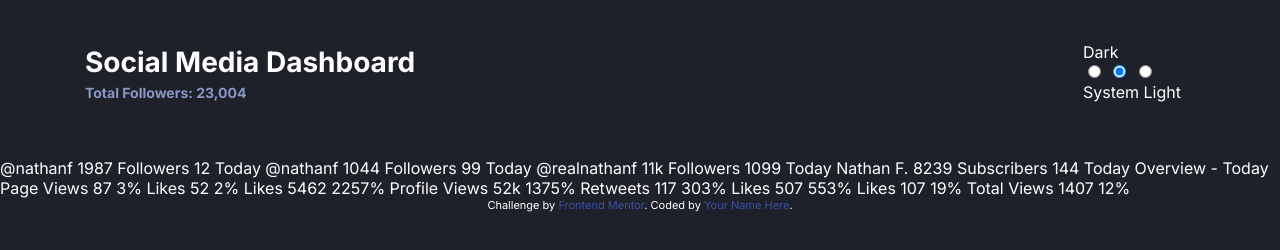
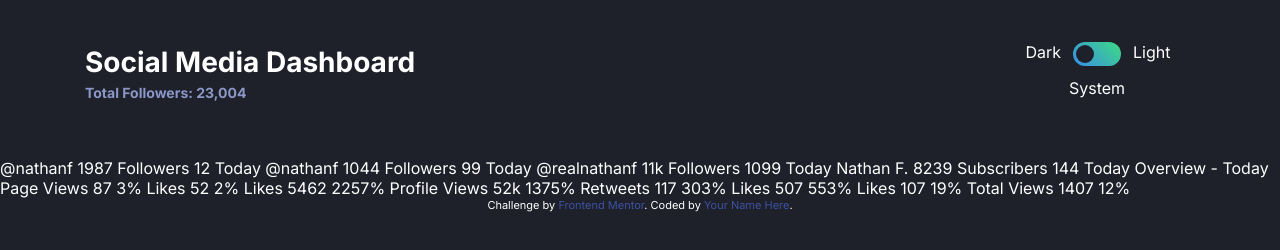
Before and after one commit to fuadeyuboglu/FM-social-media-dashboard, a website: page index.html in a window 1280 px wide. Drawn offline with Linux system fonts and the light colour scheme.

Commit message:
Added toggle button markup with layout style

```diff
--- a/app/scss/components/toggle.scss
+++ b/app/scss/components/toggle.scss
@@ -1,28 +1,64 @@
 @use '../util' as *;
+// Source: https://codepen.io/SaraSoueidan/pen/jpBbrq/
 
 .toggle {
+    display: grid;
+    grid-template-columns: repeat(3, 1fr);
+    grid-template-rows: repeat(2, 1fr);
+    gap: rem(12);
     border: none;
 
+    label {
+        &[for="dark"] {
+            grid-column: 1 / 2;
+            justify-self: end;
+        }
+
+        &[for="system"] {
+            grid-column: 1 / 4;
+            grid-row: 2 / 3;
+            justify-self: center;
+        }
+
+        &[for="light"] {
+            grid-column: 3 / 4;
+        }
+    }
+
+
     &__wrapper {
-
+        grid-column: 2 / 3;
+        grid-row: 1 /2;
+        height: rem(24);
+        position: relative;
     }
 
     input[type="radio"] {
+        opacity: 0;
+        margin: 0;
 
     }
 
     &__background {
-
+        display: block;
+        position: absolute;
+        top: 0;
+        height: 100%;
+        width: 100%;
+        border-radius: rem(12);
+        overflow: hidden;
+        background: linear-gradient(225deg, var(--toggle-bg-end) 0%, var(--toggle-bg-start) 98.02%);
     }
 
     &__button {
-        width: rem(16);
-        height: rem(16);
+        position: absolute;
+        left: rem(3);
+        top: rem(3);
+        right: 100%;
+        width: rem(18);
+        height: rem(18);
         border-radius: 50%;
         background-color: var(--toggle);
-    }
-
-    label {
-
+        background-color: var(--dark-bg);
     }
 }
--- a/index.html
+++ b/index.html
@@ -30,15 +30,15 @@
 
     <fieldset class="header__toggle toggle" aria-label="theme toggle" role="radiogroup">
       <label for="dark">Dark</label>
-      <div class="toggle_wrapper">
+      <label for="system">System</label>
+      <label for="light">Light</label>
+      <div class="toggle__wrapper">
         <input type="radio" name="theme" id="dark">
         <input type="radio" name="theme" id="system" checked>
         <input type="radio" name="theme" id="light">
         <span aria-hidden="true" class="toggle__background"></span>
-        <span aria-hidden="true" class="toggle__switcher"></span>
+        <span aria-hidden="true" class="toggle__button"></span>
       </div>
-      <label for="system">System</label>
-      <label for="light">Light</label>
     </fieldset>
 
   </header>
```
Also changed, not shown: dist/style.css, 1 other file.
